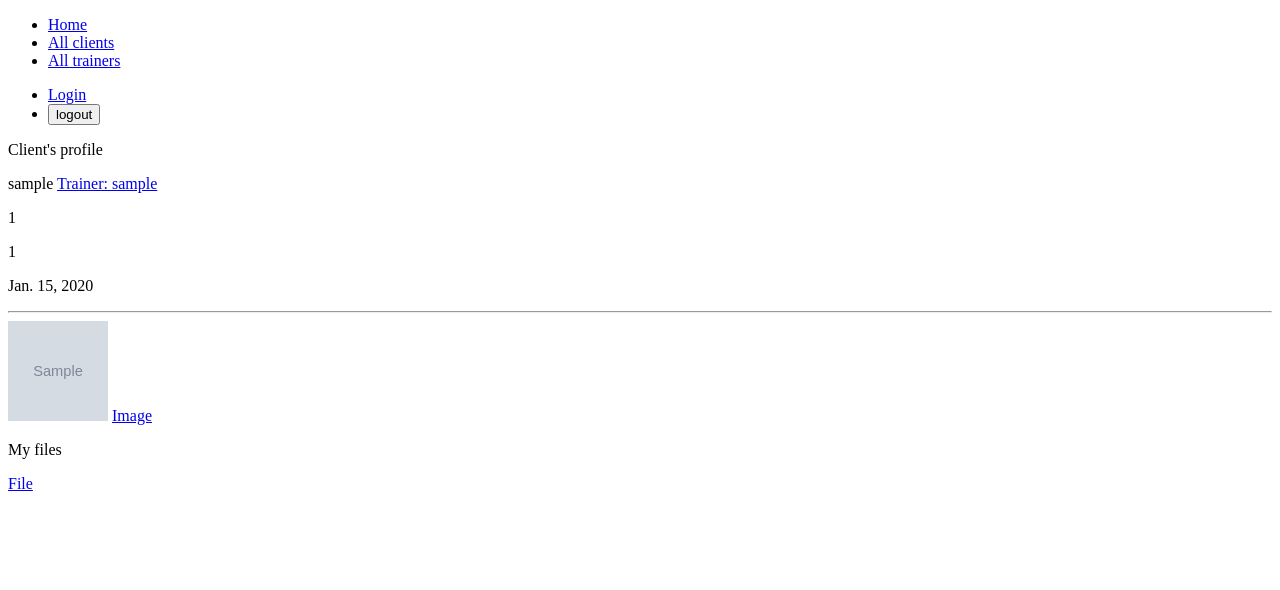
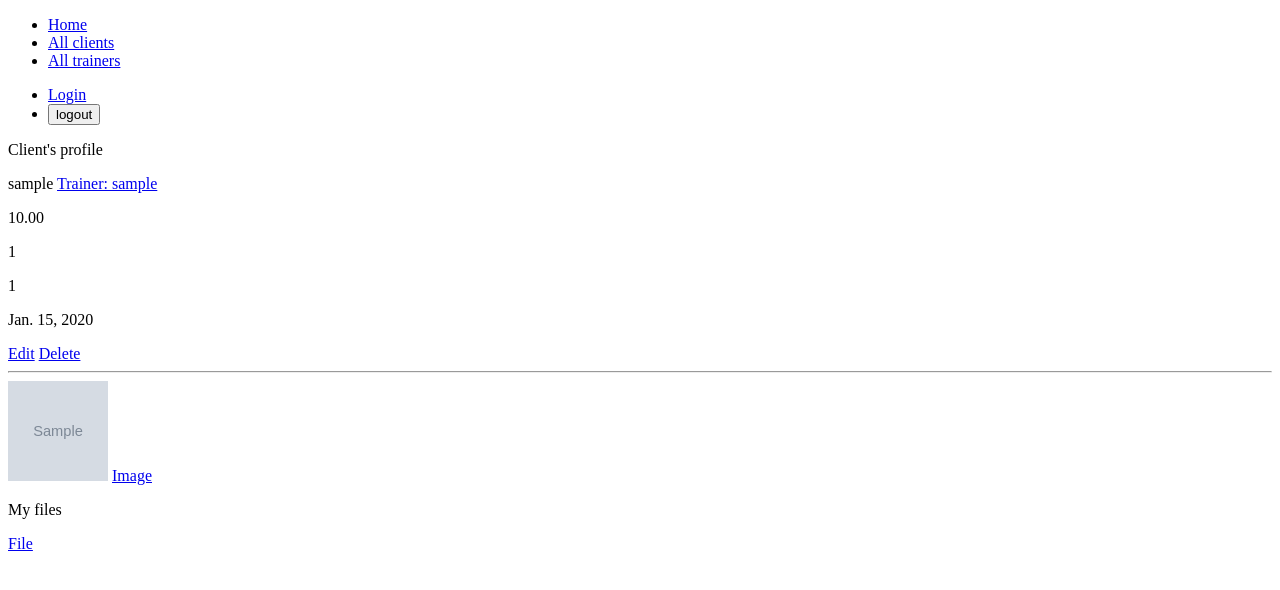
Before and after one commit to LevytskyiS/CoachPro, a Django app: page /progress/upload_file/ in a window 1280 px wide. Shown: the top 590 px of the page. Run offline with Django 5.2, Linux system fonts and the light colour scheme; a user stored in the database is signed in; tables that the repository leaves empty hold one stand-in row (values such as "Sample post"); grey boxes marked "Sample" are stand-in pictures.

Commit message:
update, delete - report

```diff
--- a/coachpro/users/templates/users/client_detail.html
+++ b/coachpro/users/templates/users/client_detail.html
@@ -8,10 +8,12 @@
     <a href="{{ user.profile.get_trainer.profile.get_absolute_url_trainer }}">Trainer: {{ user.profile.get_trainer }}</a>
 
     {% for report in user.reports.all %}
-        <p>{{ report.weight.value }}</p>
+        <p>{{ report.weight }}</p>
         <p>{{ report.sleep_quality }}</p>
         <p>{{ report.mood }}</p>
         <p>{{ report.date }}</p>
+            <a href="{% url 'progress:update_report' pk=report.id %}">Edit</a>
+            <a href="{% url 'progress:delete_report' pk=report.id %}">Delete</a>
         <hr>
     {% endfor %}
 
```
Also changed, not shown: coachpro/progress/templates/progress/report_confirm_delete.html (renamed from coachpro/progress/templates/progress/progress_confirm_delete.html), coachpro/progress/templates/progress/report_update_form.html (renamed from coachpro/progress/templates/progress/progress_update_form.html).
